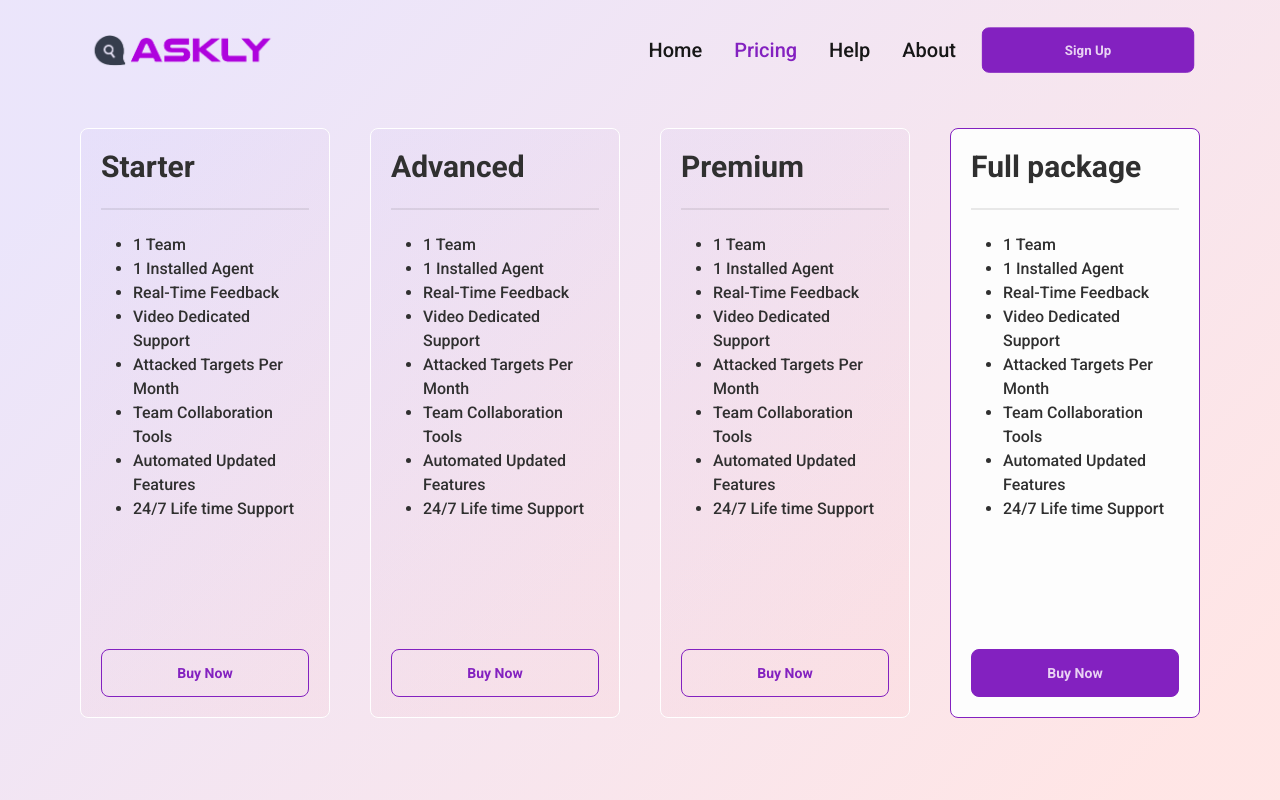
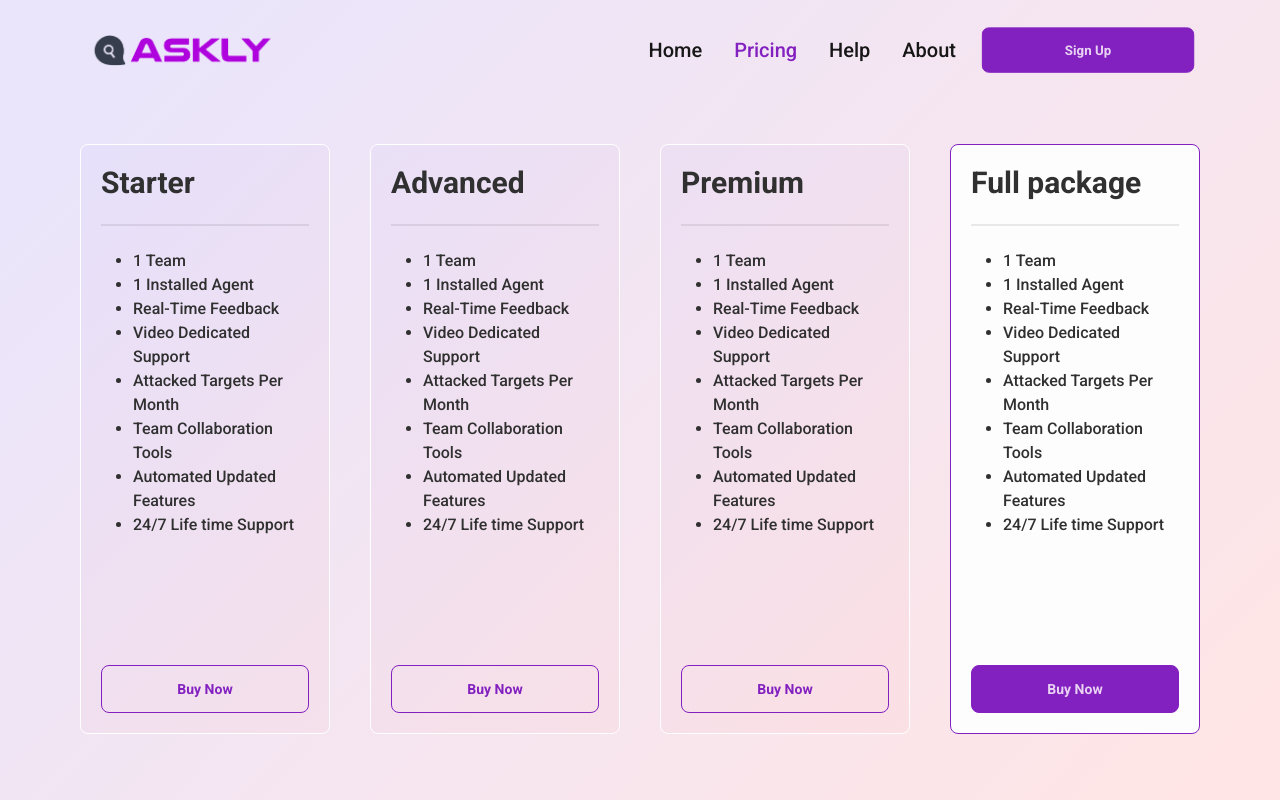
Before and after one commit to rakibul-wdp/askly, a Next.js app: page /pricing in a window 1280 px wide. Shown: the top 800 px of the page. Built offline with nearby package versions, Linux system fonts and the light colour scheme.

Commit message:
fix padding in pricing page

```diff
--- a/components/pricing/PricingCard.js
+++ b/components/pricing/PricingCard.js
@@ -9,7 +9,7 @@ const PricingCard = () => {
       background: `linear-gradient(134.56deg, rgba(155, 126, 234, 0.2) 10.8%, rgba(255, 127, 127, 0.2) 88.78%)`,
     }}>
       <Navbar navText={false} />
-      <div className='pt-32 pb-40 grid grid-cols-1 sm:grid-cols-2 lg:grid-cols-3 xl:grid-cols-4 gap-5 md:gap-10 max-w-screen-2xl mx-auto'>
+      <div className='pt-36 pb-60 grid grid-cols-1 sm:grid-cols-2 lg:grid-cols-3 xl:grid-cols-4 gap-5 md:gap-10 max-w-screen-2xl mx-auto'>
         {
           pricing.map((price) => (
             <div className={`${price.id === 4 ? "border border-primary" : "border border-white"} p-5 rounded-lg`} style={{
```
